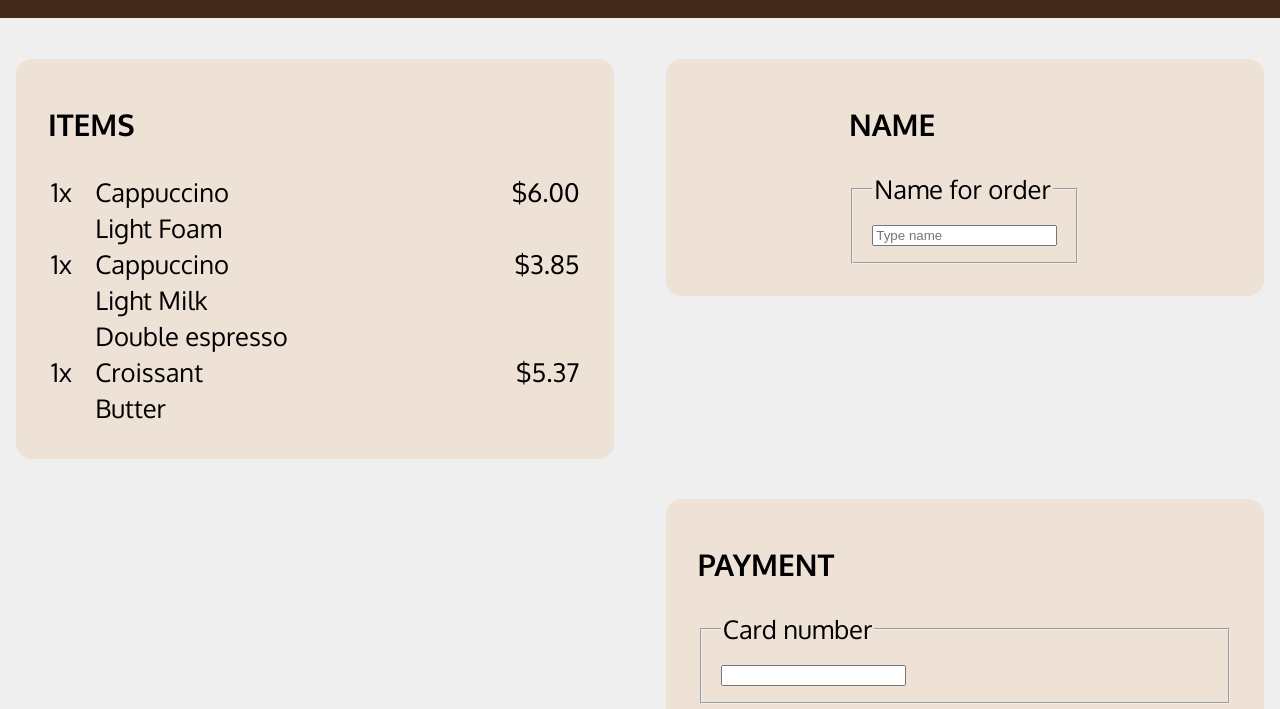
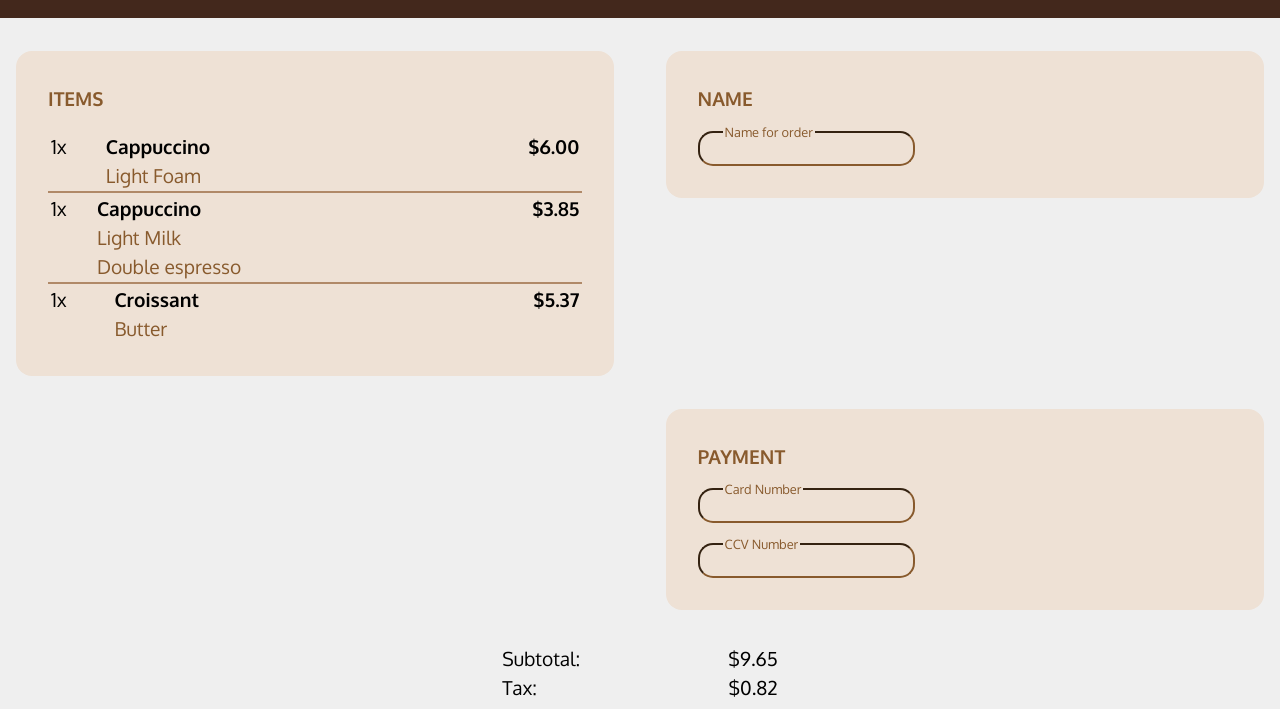
Before and after one commit to tariqanthonysmith/xander-css-mini-project, a plain HTML site: page index.html in a window 1280 px wide. Shown: the part 63-772 px from the top of the page. Drawn offline with Linux system fonts and the light colour scheme; a web font is replaced by a local one.

Commit message:
Completed and needs a few touches

```diff
--- a/index.html
+++ b/index.html
@@ -23,46 +23,54 @@
                 ><span class="nav">Coffee Masters</span></nav>
 
             <!--Items Section-->
-            <div id="items" class="box-items">
+            <div id="items">
                 <section>
                     <h3>ITEMS</h3>
+
                     <table>
                         <tr>
                             <td>1x</td>
-                            <td>Cappuccino</td>
-                            <td>$6.00</td>
+                            <td class="bold">Cappuccino</td>
+                            <td class="bold">$6.00</td>
                         </tr>
                         <tr>
                             <td></td>
-                            <td>Light Foam</td>
+                            <td class="item-color">Light Foam</td>
                             <td></td>
                         </tr>
+                    </table>
+                    <table>
+                        <div class="light-border"></div>
                         <tr>
                             <td>1x</td>
-                            <td>Cappuccino</td>
-                            <td>$3.85</td>
+                            <td class="bold">Cappuccino</td>
+                            <td class="bold">$3.85</td>
                         </tr>
                         <tr>
                             <td></td>
-                            <td>Light Milk</td>
+                            <td class="item-color">Light Milk</td>
                             <td></td>
                         </tr>
                         <tr>
                             <td></td>
-                            <td>Double espresso</td>
+                            <td class="item-color">Double espresso</td>
                             <td></td>
                         </tr>
+                    </table>
+                    <table>
+                        <div class="light-border"></div>
                         <tr>
                             <td>1x</td>
-                            <td>Croissant</td>
-                            <td>$5.37</td>
+                            <td class="bold">Croissant</td>
+                            <td class="bold">$5.37</td>
                         </tr>
                         <tr>
                             <td></td>
-                            <td>Butter</td>
+                            <td class="item-color">Butter</td>
                             <td></td>
                         </tr>
                     </table>
+
                 </section>
             </div>
 
@@ -70,12 +78,10 @@
             <div id="name">
                 <section>
                 <h3>NAME</h3>
-                <form>
-                    <fieldset>
-                        <legend>Name for order</legend>
-                        <input type="text" placeholder="Type name">
-                    </fieldset>
-                </form>
+                <div class="box">
+                    <label class="input-label">Name for order</label>
+                    <input class="input-border" type="text">
+                </div>
                 </section>
             </div>
 
@@ -84,18 +90,16 @@
             <div id="payment">
                 <section>
                 <h3>PAYMENT</h3>
-                <form>
-                    <fieldset>
-                        <legend>Card number</legend>
-                        <input type="number">
-                    </fieldset>
-                </form>
-                <form>
-                    <fieldset>
-                        <legend>CCV Number</legend>
-                        <input type="number"></input>
-                    </fieldset>
-                </form>
+                <div class="box">
+                    <label class="input-label">Card Number</label>
+                    <input class="input-border" type="text">
+                </div>
+                <br>
+                <br>
+                <div class="box">
+                    <label class="input-label">CCV Number</label>
+                    <input class="input-border" type="text">
+                </div>
                 </section>
             </div>
 
@@ -112,9 +116,12 @@
                             <td>Tax:</td>
                             <td>$0.82</td>
                         </tr>
+                    </table>
+                    <br>
+                    <table>
                         <tr>
-                            <td>Total:</td>
-                            <td>$10.47</td>
+                            <td class="bold">Total:</td>
+                            <td class="bold">$10.47</td>
                         </tr>
                     </table>
                 </section>
--- a/style.css
+++ b/style.css
@@ -7,7 +7,7 @@
     --light-orange: #eee1d5;
     --white:  #efefef;
     --nude:  #b08968;
-    --font-size: 2vw;
+    --font-size: 2rems;
     --mono:"Oxygen mono", monospace;
     --sans: "Oxygen", sans-serif;
 }
@@ -20,6 +20,11 @@ body {
     font-size: var(--font-size);
     background-color: var(--white);
 
+}
+
+h3 {
+    color: var(--brown);
+    font-size: 1.5vw;
 }
 
 /* NavBar Section */
@@ -47,6 +52,10 @@ nav img {
     gap: 4%;
 }
 
+.bold {
+    font-weight: bold;
+}
+
 /* Items Sections */
 
 #items {
@@ -56,6 +65,7 @@ nav img {
     border-radius: 1rem;
     padding: 1rem 2rem 2rem 2rem;
     background-color: var(--light-orange);
+    font-size: 1.5vw;
 }
 
 table {
@@ -63,9 +73,20 @@ table {
 }
 
 table tr td:last-child {
-    text-align: end;
+    text-align: end
 
 }
+
+.item-color {
+    color: var(--brown);
+}
+
+.light-border {
+    border: 1px solid var(--nude);
+
+}
+
+
 
 /* Name Section */
 
@@ -77,8 +98,33 @@ table tr td:last-child {
     background-color: var(--light-orange);
     height: fit-content;
     display: flex;
-    justify-content: center;
-    align-content: center;
+
+}
+
+.box {
+    position: relative;
+    display: inline-block;
+
+}
+
+.input-border {
+    border-color: var(--brown);
+    background-color: var(--light-orange);
+    padding: 8px;
+    border-radius: 15px;
+    grid-column: 5/ 9;
+    width: 100%;
+
+}
+
+.input-label {
+    background-color: var(--light-orange);
+    color: var(--brown);
+    font-size: 1vw;
+    position: absolute;
+    left: 25px;
+    top: -7px;
+    padding: 0 2px;
 
 }
 
@@ -90,11 +136,13 @@ table tr td:last-child {
     background-color: var(--light-orange);
     height: fit-content;
 
+
 }
 
 #total{
     grid-column: 4/ 6;
     background-color: var(--white);
+    font-size: 1.5vw;
 
 }
 
@@ -104,5 +152,6 @@ button {
     border-radius: 20px 20px 20px 20px;
     padding: 1rem;
     margin-bottom: 3rem;
+    font-size: 1.5vw;
 
 }
```
